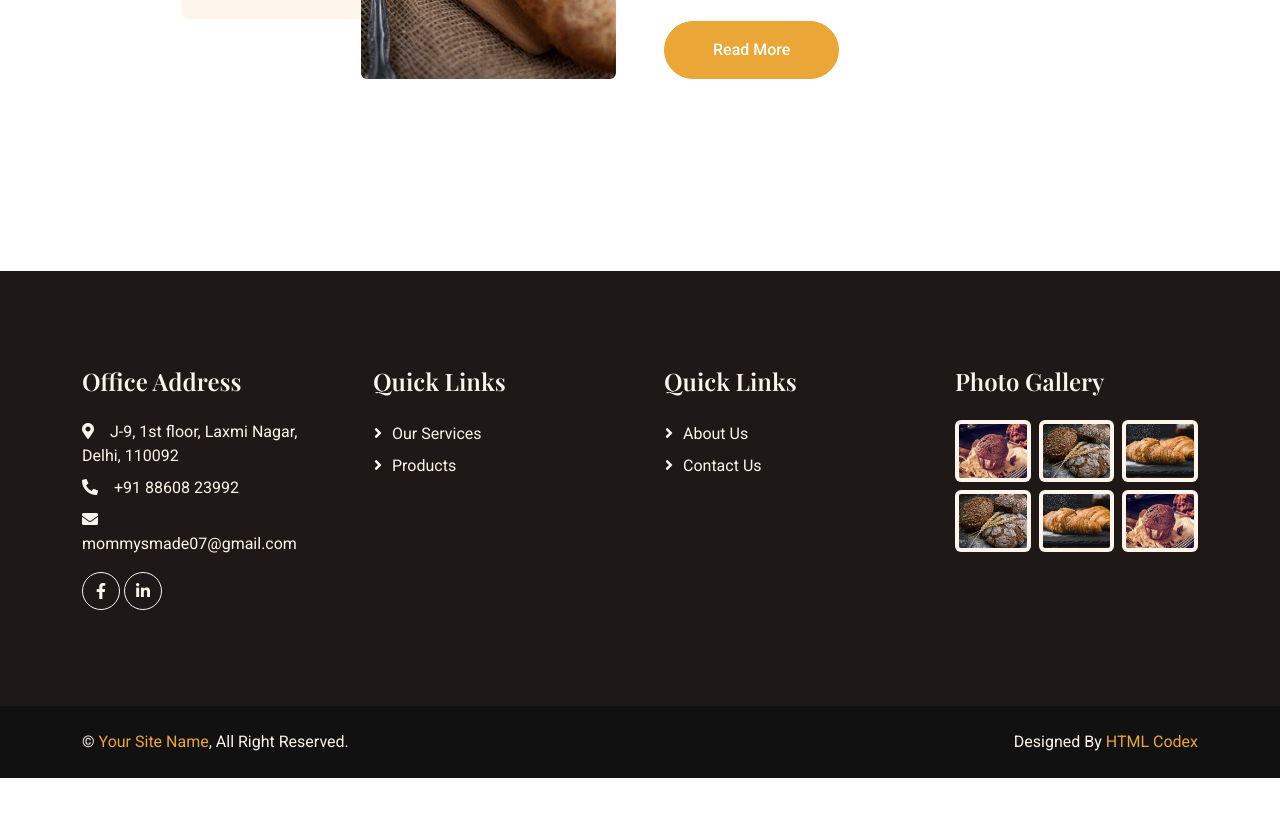
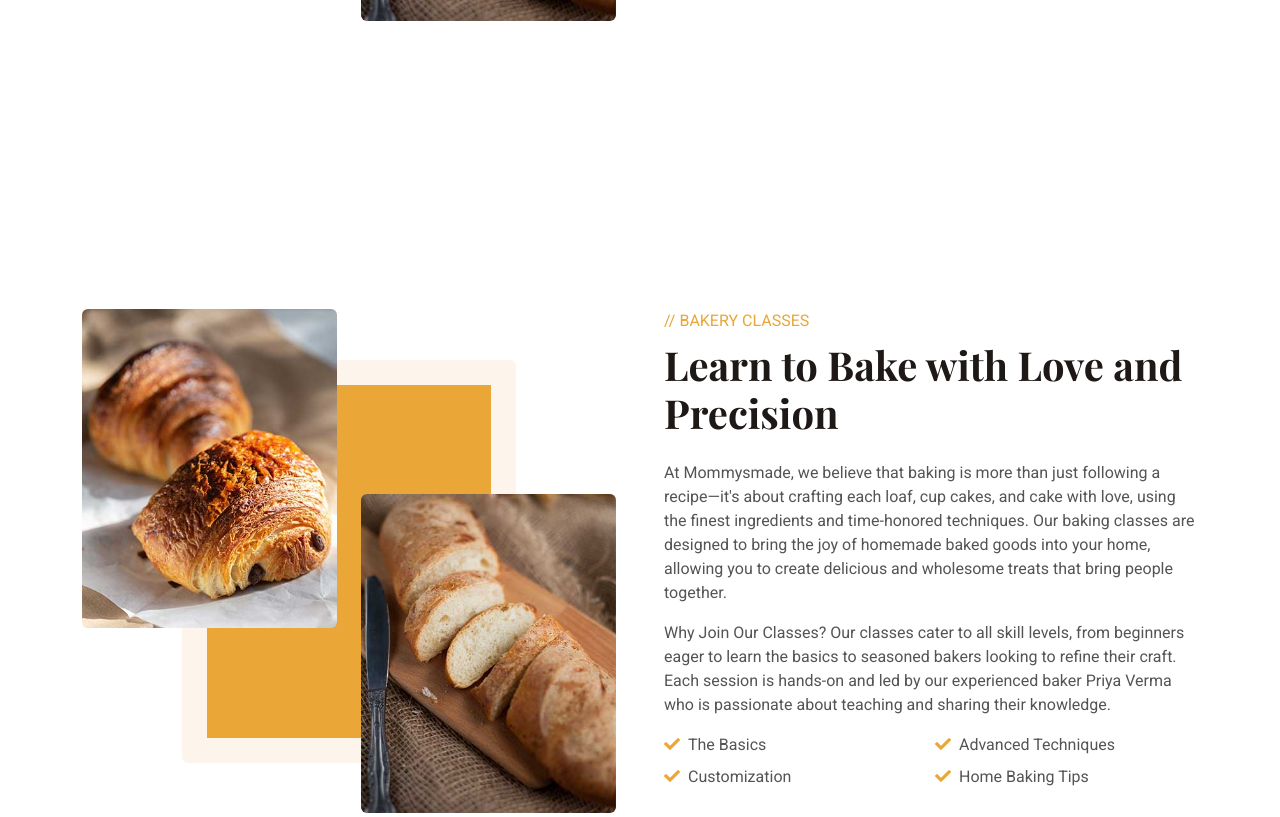
Before and after one commit to Ayushsharmagit/MommysMade.github.io, a plain HTML site: page about.html in a window 1280 px wide. Shown: the part 1126-1943 px from the top of the page. Before the commit the page ends 1904 px from the top, so only its background shows below. Drawn offline with nearby package versions, Linux system fonts and the light colour scheme.

Commit message:
about and index main page photo

```diff
--- a/about.html
+++ b/about.html
@@ -107,7 +107,7 @@
                 </div>
                 <div class="col-lg-6 wow fadeInUp" data-wow-delay="0.5s">
                     <div class="h-100">
-                        <p class="text-primary text-uppercase mb-2">// About Us</p>
+                        <p class="text-primary text-uppercase mb-2">// Bakery Items</p>
                         <h1 class="display-6 mb-4">We Bake Every Item From The Core Of Our Hearts</h1>
                         <p>At Mommysmade, our passion for baking goes beyond just mixing ingredients. Every loaf of
                             bread, every croissant, and every cake is a labor of love, crafted with the finest
@@ -133,7 +133,49 @@
                                 <i class="fa fa-check text-primary me-2"></i>Home Delivery
                             </div>
                         </div>
-                        <a class="btn btn-primary rounded-pill py-3 px-5" href="about.html">Read More</a>
+                        <!-- <a class="btn btn-primary rounded-pill py-3 px-5" href="about.html">Read More</a> -->
+                    </div>
+                </div>
+            </div>
+        </div>
+    </div>
+
+    <div class="container-xxl py-6"></div>
+        <div class="container">
+            <div class="row g-5">
+                <div class="col-lg-6 wow fadeInUp" data-wow-delay="0.1s">
+                    <div class="row img-twice position-relative h-100">
+                        <div class="col-6">
+                            <img class="img-fluid rounded" src="img/about-1.jpg" alt="">
+                        </div>
+                        <div class="col-6 align-self-end">
+                            <img class="img-fluid rounded" src="img/about-2.jpg" alt="">
+                        </div>
+                    </div>
+                </div>
+                <div class="col-lg-6 wow fadeInUp" data-wow-delay="0.5s">
+                    <div class="h-100">
+                        <p class="text-primary text-uppercase mb-2">// Bakery Classes</p>
+                        <h1 class="display-6 mb-4">Learn to Bake with Love and Precision</h1>
+                        <p>At Mommysmade, we believe that baking is more than just following a recipe—it's about crafting
+                            each loaf, cup cakes, and cake with love, using the finest ingredients and time-honored techniques. Our baking classes are designed to bring the joy of homemade baked goods into your home, allowing you to create delicious and wholesome treats that bring people together.</p>
+                        <p>Why Join Our Classes?
+                            Our classes cater to all skill levels, from beginners eager to learn the basics to seasoned bakers looking to refine their craft. Each session is hands-on and led by our experienced baker Priya Verma who is passionate about teaching and sharing their knowledge.</p>
+                        <div class="row g-2 mb-4">
+                            <div class="col-sm-6">
+                                <i class="fa fa-check text-primary me-2"></i>The Basics
+                            </div>
+                            <div class="col-sm-6">
+                                <i class="fa fa-check text-primary me-2"></i>Advanced Techniques
+                            </div>
+                            <div class="col-sm-6">
+                                <i class="fa fa-check text-primary me-2"></i>Customization
+                            </div>
+                            <div class="col-sm-6">
+                                <i class="fa fa-check text-primary me-2"></i>Home Baking Tips
+                            </div>
+                        </div>
+                        <!-- <a class="btn btn-primary rounded-pill py-3 px-5" href="about.html">Read More</a> -->
                     </div>
                 </div>
             </div>
```
Also changed, not shown: index.html (+6 -7 lines), img/Carousel/4806.JPG (added), img/Carousel/4855.JPG (added), 1 other file.
